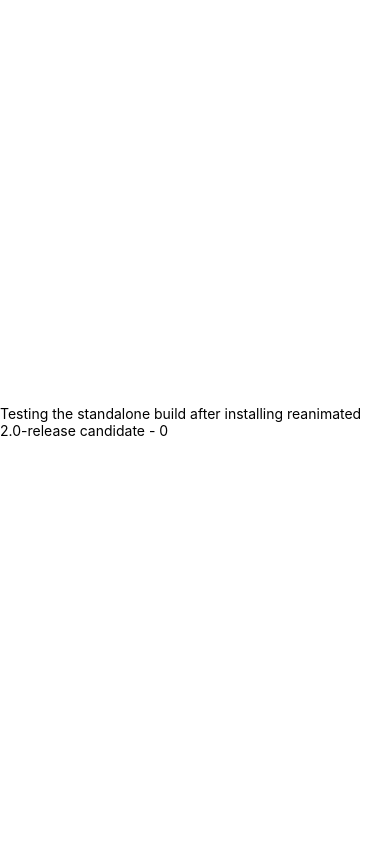
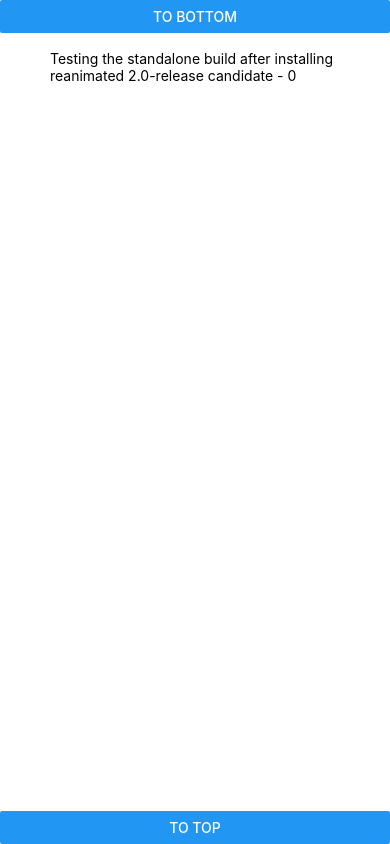
Before and after one commit to PhoenixCreation/expo-reanimated-crash, a React Native app: screen / in a window 390 px wide. Built offline with nearby package versions, Linux system fonts and the light colour scheme.

Commit message:
Now working with vanilla animated.

```diff
--- a/App.js
+++ b/App.js
@@ -1,13 +1,31 @@
 import { StatusBar } from 'expo-status-bar';
 import React from 'react';
-import { StyleSheet, Text, View } from 'react-native';
-import Animated from "react-native-reanimated"
+import { StyleSheet, Text, View, Animated, Button } from 'react-native';
 
 export default function App() {
+  const translateY = React.useRef(new Animated.Value(0)).current;
+
+  const goto = (end) => {
+    Animated.timing(translateY, {
+      toValue: end,
+      duration: 1500,
+      useNativeDriver: true
+    }).start();
+  }
   return (
     <View style={styles.container}>
-      <Animated.Text>Testing the standalone build after installing reanimated 2.0-release candidate - 0</Animated.Text>
-      <StatusBar style="auto" />
+      <View style={{ position: "absolute", left: 0, top: 0,right: 0, bottom:0, justifyContent: "space-between", zIndex: 10}}>
+        <Button
+          title="To bottom"
+          onPress={() => goto(400)}
+        />
+        <Button
+          title="To top"
+          onPress={() => goto(0)}
+        />
+      </View>
+      <Animated.Text style={{ margin: 50, transform: [{translateY}]}}>Testing the standalone build after installing reanimated 2.0-release candidate - 0</Animated.Text>
+      <StatusBar style="auto" hidden />
     </View>
   );
 }
@@ -16,7 +34,5 @@ const styles = StyleSheet.create({
   container: {
     flex: 1,
     backgroundColor: '#fff',
-    alignItems: 'center',
-    justifyContent: 'center',
   },
 });
--- a/app.json
+++ b/app.json
@@ -1,8 +1,5 @@
 {
   "expo": {
-    "experiments": {
-      "turboModules": true
-    },
     "name": "testOfstandalone",
     "slug": "testOfstandalone",
     "version": "1.0.0",
--- a/babel.config.js
+++ b/babel.config.js
@@ -2,6 +2,5 @@ module.exports = function(api) {
   api.cache(true);
   return {
     presets: ['babel-preset-expo'],
-    plugins: ['react-native-reanimated/plugin'],
   };
 };
--- a/package.json
+++ b/package.json
@@ -13,7 +13,6 @@
     "react": "16.13.1",
     "react-dom": "16.13.1",
     "react-native": "https://github.com/expo/react-native/archive/sdk-40.0.0.tar.gz",
-    "react-native-reanimated": "2.0.0-rc.0",
     "react-native-web": "~0.13.12"
   },
   "devDependencies": {
```
Also changed, not shown: 1 other file (tests, documents, lock files or other folders).
